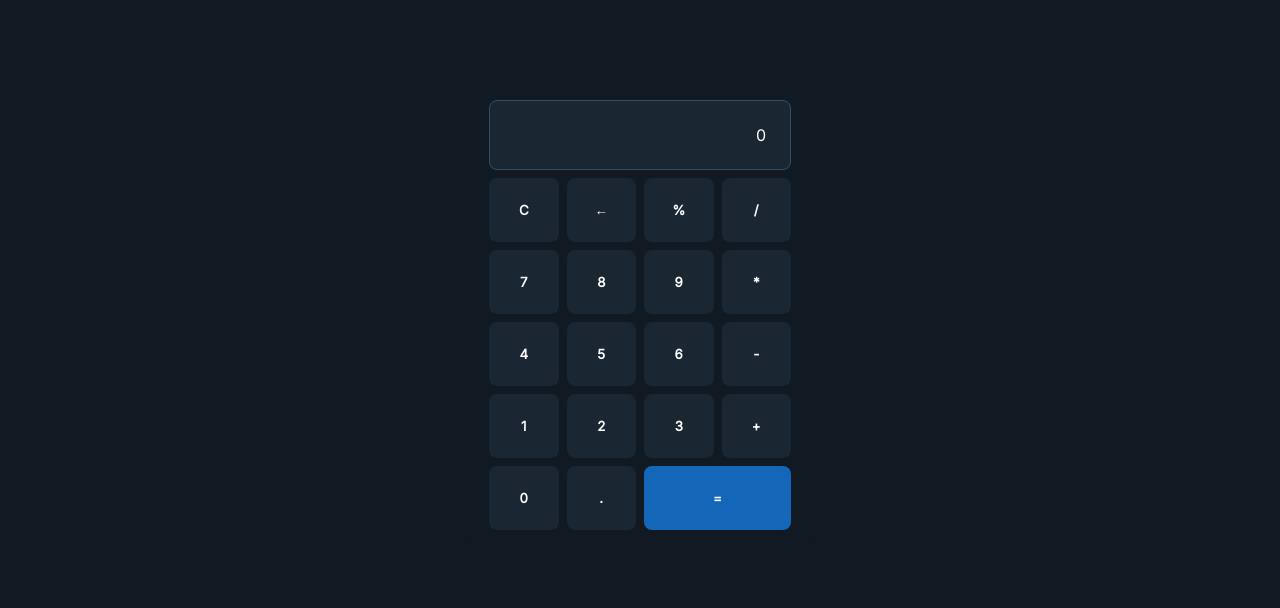
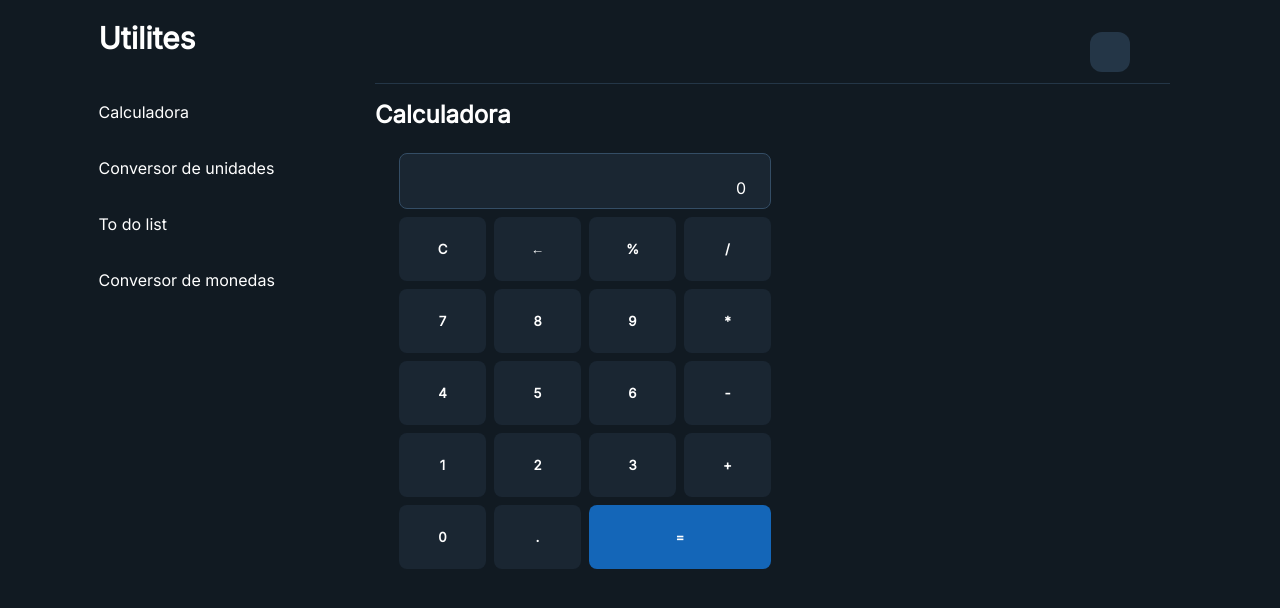
Before and after one commit to sebastian-salinas/ToolHub, a plain HTML site: page html/index.html in a window 1280 px wide. Drawn offline with Linux system fonts and the light colour scheme.

Commit message:
New changes in the css and html files

```diff
--- a/css/style.css
+++ b/css/style.css
@@ -6,19 +6,111 @@
 }
 
 body {
-  min-height: 100vh;
   background-color: #111a22;
+}
+
+/* Layout*/
+.layout {
+  padding-top: 1.25rem;
+  padding-left: 6.875rem;
+  padding-right: 6.875rem;
+  width: 100%;
   display: grid;
-  place-items: center;
+  grid:
+    "aside nav nav" 4rem
+    "aside main main" 1fr
+    "aside main main" 1fr
+    /25% 37.5% 37.5%;
+}
+
+.aside {
+  grid-area: aside;
+}
+.nav {
+  grid-area: nav;
+}
+.main {
+  grid-area: main;
+}
+
+/*Nav*/
+
+.nav {
+  display: flex;
+  justify-content: end;
+  align-items: center;
+  width: 100%;
+  flex-wrap: wrap;
+  border-bottom: 1px solid #243647;
+}
+
+.nav-btn {
+  width: 40px;
+  height: 40px;
+  border-radius: 12px;
+  background-color: #243647;
+  columns: #fff;
+  margin-right: 2.5rem;
+}
+
+/*Aside*/
+
+.aside {
+  display: flex;
+  flex-direction: column;
+  align-items: center;
+}
+
+.title-aside {
+  text-align: left;
+  font-size: 30px;
+  color: #fff;
+  font-weight: 700;
+}
+
+.item-list {
+  display: flex;
+  flex-direction: column;
+  width: 18rem;
+}
+
+.item-list-btn {
+  margin-top: 0.5rem;
+  height: 3rem;
+  border-radius: 0.75rem;
+  justify-content: start;
+  align-items: center;
+  display: flex;
+  color: #fff;
+}
+
+.item-list .item-list-btn:nth-child(2) {
+  margin-top: 2rem;
+}
+
+.item-list-btn:hover {
+  background-color: #243647;
+  cursor: pointer;
+}
+
+/*Main*/
+
+.main {
+  margin-top: 1rem;
+}
+
+.title-main {
+  font-size: 24px;
+  color: #fff;
+  font-weight: 700;
 }
 
 .calculadora {
   background-color: #111a22;
   color: white;
-  width: 350px;
+  width: 26.25rem;
   max-width: 100%;
   padding: 1.5rem;
-  border-radius: 1rem;
   display: grid;
   grid-template-columns: repeat(4, 1fr);
   gap: 0.5rem;
@@ -52,6 +144,7 @@ body {
   border-radius: 0.5rem;
   display: flex;
   justify-content: end;
+  height: 3.5rem;
 }
 
 #igual {
--- a/html/index.html
+++ b/html/index.html
@@ -12,6 +12,23 @@
   </head>
 
   <body>
+    <section class="layout">
+      <aside class="aside">
+        <section class="item-list">
+          <div class="title-aside">Utilites</div>
+          <div class="item-list-btn">Calculadora</div>
+          <div class="item-list-btn">Conversor de unidades</div>
+          <div class="item-list-btn">To do list</div>
+          <div class="item-list-btn">Conversor de monedas</div>
+        </section>
+      </aside>
+      <nav class="nav">
+        <div class="list-box">
+          <button class="nav-btn"></button>
+        </div>
+      </nav>
+      <main class="main">
+        <h2 class="title-main">Calculadora</h2>
         <div class="calculadora">
           <div class="display">0</div>
           <button id="c" class="btn">C</button>
@@ -34,6 +51,9 @@
           <button class="btn">.</button>
           <button id="igual" class="btn">=</button>
         </div>
+      </main>
+    </section>
+
     <br />
 
     <!--
```
Lines whose indentation alone changed are shown as unchanged.
